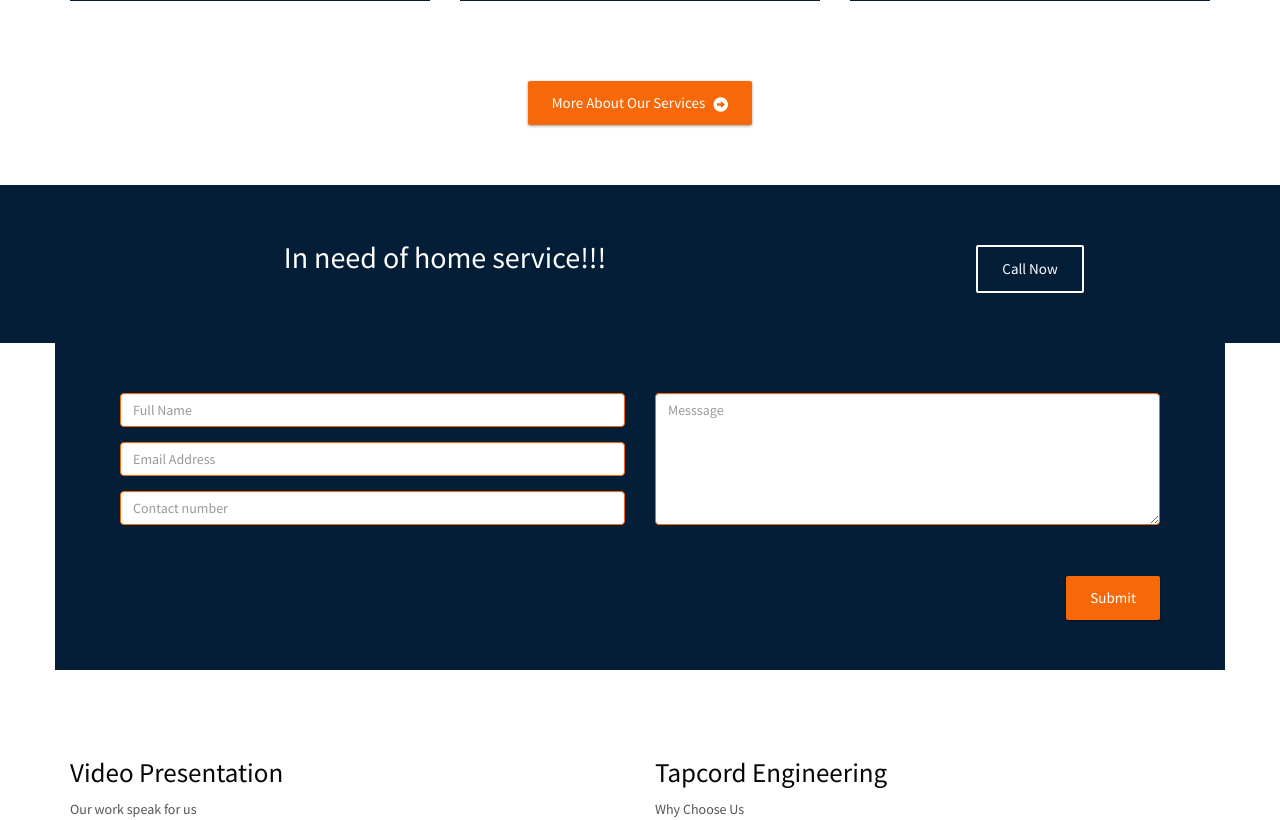
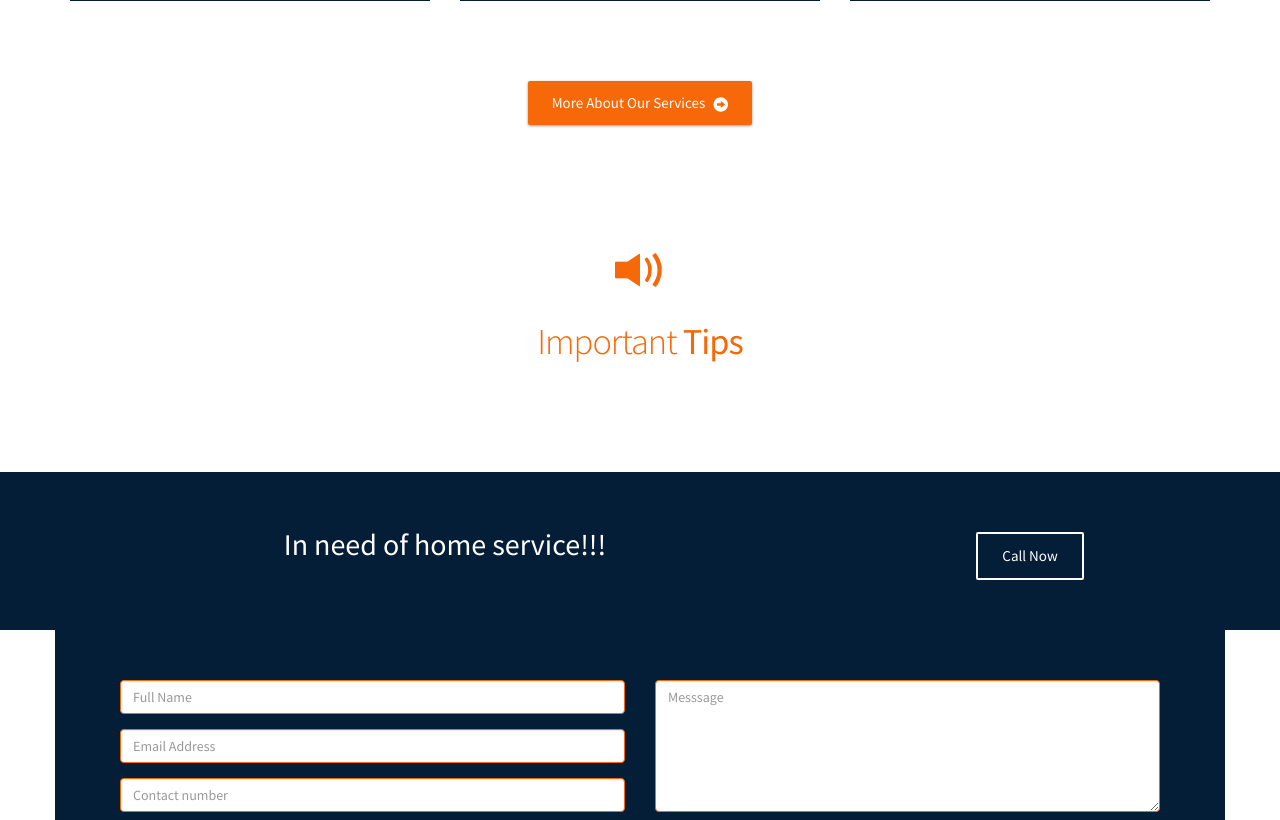
Before and after one commit to myfrank4everreal/tapcordsite, a Django app: page / in a window 1280 px wide. Shown: the part 866-1686 px from the top of the page. Run offline with Django 4.2, Linux system fonts and the light colour scheme; data that the repository does not hold is empty; some libraries are stand-ins or nearby versions.

Commit message:
some style touch up

```diff
--- a/blog/models.py
+++ b/blog/models.py
@@ -28,6 +28,7 @@ class BlogPost(models.Model):
     description = models.TextField(blank=True, null=True)
     post_date = models.DateTimeField(auto_now_add=True)
     featuredpost = models.BooleanField(default=False)
+    important_post = models.BooleanField(default=False)
     author = models.ForeignKey(Author, on_delete=models.CASCADE, blank=True, null=True)
     content = HTMLField()
 
@@ -38,6 +39,8 @@ class BlogPost(models.Model):
     def shotend_desc(self):
         return self.description[:200] + '...'
 
+    def mid_shotend_desc(self):
+        return self.content[:1000] + '...'
 
     def get_comments(self):
         return self.comments.all().order_by('-time_stamp')
--- a/tapcord/templates/tapcord/home.html
+++ b/tapcord/templates/tapcord/home.html
@@ -114,8 +114,10 @@
 </div>
 <div class="divide60"></div>
 
+{% include "included/important_tips.html" %}
 
 <!-- Meet our team or specialist section -->
+
 {% include 'included/home_service_banner.html' %}
 {% include 'included/quick_contact_form.html' %}
 
--- a/tapcord/views.py
+++ b/tapcord/views.py
@@ -11,13 +11,16 @@ from django.core.mail import send_mail
 
 def home(request):
 
+
+    featured_posts = BlogPost.objects.filter(featuredpost=True)
+    important_posts = BlogPost.objects.filter(important_post=True)
+
+
     success_msg = ""
     e= ""
     msg=""
     myform = ContactForm()
 
-
-    posts = BlogPost.objects.all()
 
     if request.method == 'POST':
         myform = ContactForm(request.POST)
@@ -65,7 +68,8 @@ def home(request):
     context = {
 
         'news_letter_form':news_letter_form,
-        'posts':posts,
+        'featured_posts':featured_posts,
+        "important_posts":important_posts,
         'myform':myform,
         'success_msg':success_msg
         }
--- a/tapcordsite/static/tapcordsite/css/mystyle.css
+++ b/tapcordsite/static/tapcordsite/css/mystyle.css
@@ -145,6 +145,18 @@
     color: #fff;
 }
 
+/* for the knowledge base section */
+.collapse-colored-col .panel-heading {
+    -webkit-border-radius: 0px;
+    -moz-border-radius: 0px;
+    -ms-border-radius: 0px;
+    border-radius: 10px;
+    border-color: white !important;
+    border-width: 4px;
+    background-color: #f66808;
+    padding: 5px 15px;
+}
+
 /* for the request quota home service banner */
 .ads-section {
     background-color: #041e37;
@@ -230,7 +242,18 @@
     margin-right: 10px;
 }
 
+/* for the important tips section style */
+.testimonials {
+    padding: 60px 0;
+    background-color: #eee;
+    overflow: hidden;
+}
 
+.testimonials .testi-slides img {
+    height: 200px;
+    width: auto;
+    margin-bottom: 10px;
+}
 
 /* for the contact page */
 
--- a/tapcordsite/templates/tapcordsite/included/featured_blog_section.html
+++ b/tapcordsite/templates/tapcordsite/included/featured_blog_section.html
@@ -8,7 +8,7 @@
             <h2>Featured<strong> post</strong></h2>
         </div>
         <div class="row">
-            {% for postitem in posts%}
+            {% for postitem in featured_posts %}
             <div class="col-md-4 margin30">
                 <div class="blog-post">
                     <img src="{{postitem.image.url}}" alt="" class="img-responsive">
--- /dev/null
+++ b/tapcordsite/templates/tapcordsite/included/important_tips.html
@@ -0,0 +1,45 @@
+
+{% load static %}
+
+<section style="background-color: white;" class="testimonials">
+    <div class="container">
+        <div class="center-title">
+            <i class="glyphicon glyphicon-volume-up"></i>
+            <h2>Important<strong> Tips</strong></h2>
+        </div>
+        <div class="mystyle">
+            <div class="container">
+                <div class="testi-slides">
+                    <ul class="slides">
+                        {% for post in important_posts %}
+                        <li>
+                            <div class="row">
+                                <div class="col-sm-6 text-center">
+                                    <div class="">
+                                        <img style="height: 400px; width:auto !important; " src="{{post.image.url}}" alt="">
+                                    </div>
+                                </div>
+                                <div class="col-sm-6 text-center" style="background-color: #f66808;">
+                                    <div style="margin:25px;">
+                                        <h4>{{post.title}}</h4>
+                                        <em>{{post.auto}}</em>
+
+                                        <p>
+                                            {{post.mid_shotend_desc|safe}}
+
+                                        </p>
+                                        <div class="text-center">
+                                            <a href="{% url 'post' post.id %}" class=" btn btn-white-border btn-lg">Learn More</a>
+                                        </div>
+                                    </div>
+                                </div>
+                            </div>
+                        </li>
+                        {% endfor %}
+
+                    </ul>
+                </div>
+            </div>
+        </div>
+    </div>
+  </section>
```
Also changed, not shown: tapcord/templates/tapcord/services.html (+24 -0 lines), tapcordsite/templates/tapcordsite/included/featured_banner_section.html (added, +77 -0 lines), blog/migrations/0003_blogpost_important_post.py (added), pexels-on-shot-3663530.jpg (added), pexels-tima-miroshnichenko-6010285.jpg (added).
